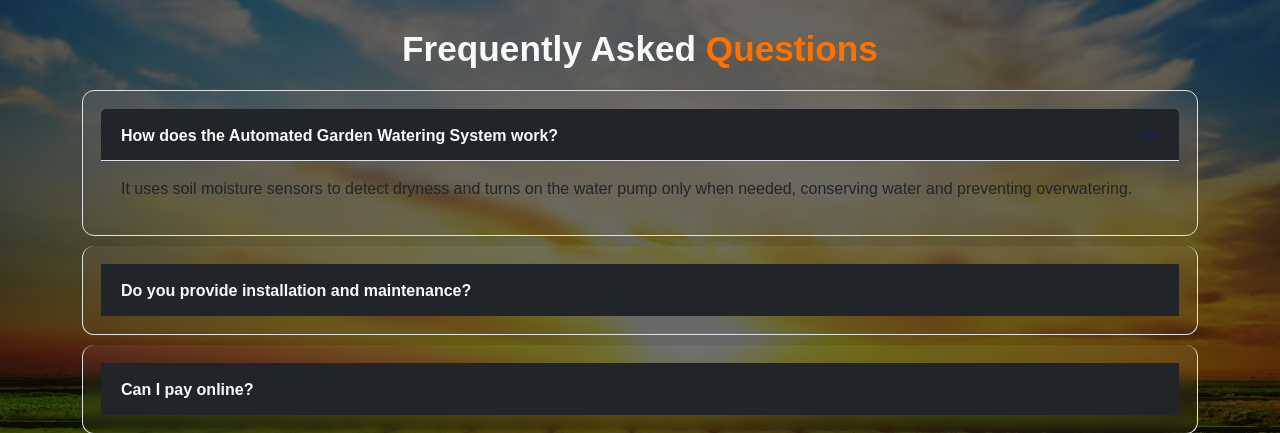
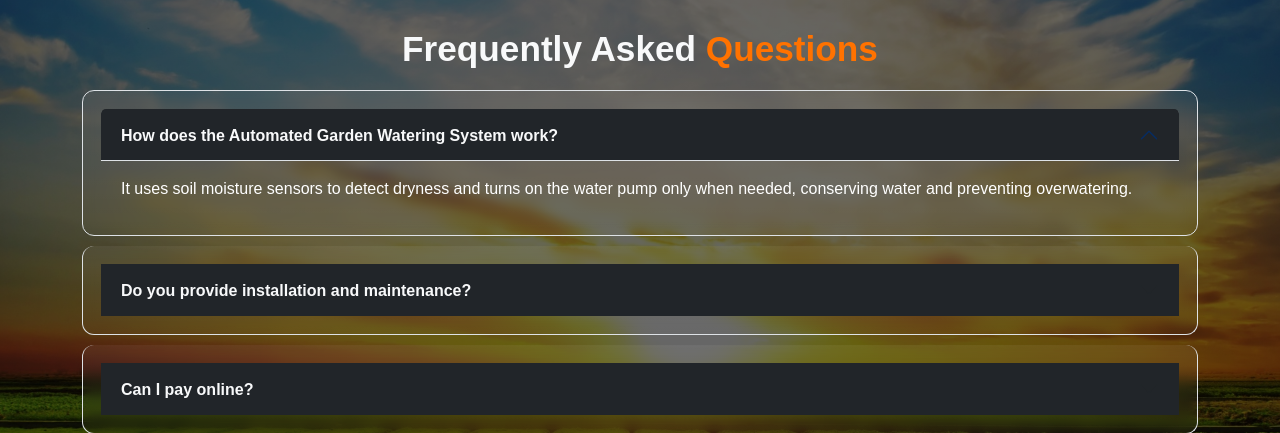
Before and after one commit to Lemuel-Castroverde/byte-technology, a PHP site: page /faqs.html in a window 1280 px wide, after a click on "How does the Automated Garden Watering System work?". Shown: the part 68-501 px from the top of the page. Run offline with PHP 8.4, Linux system fonts and the light colour scheme.

Commit message:
Update index.css faq font color

```diff
--- a/index.css
+++ b/index.css
@@ -151,6 +151,7 @@ body {
 .accordion .accordion-item{ border-radius:12px; overflow:hidden; margin-bottom:10px; }
 .accordion-button{ font-weight:700; }
 .accordion-button:focus{ box-shadow:none; }
+.accordion-body{ color:#fff; }
 
 /* ===== 10. Footer (shared) ===== */
 footer{ margin-top:auto; }
```
